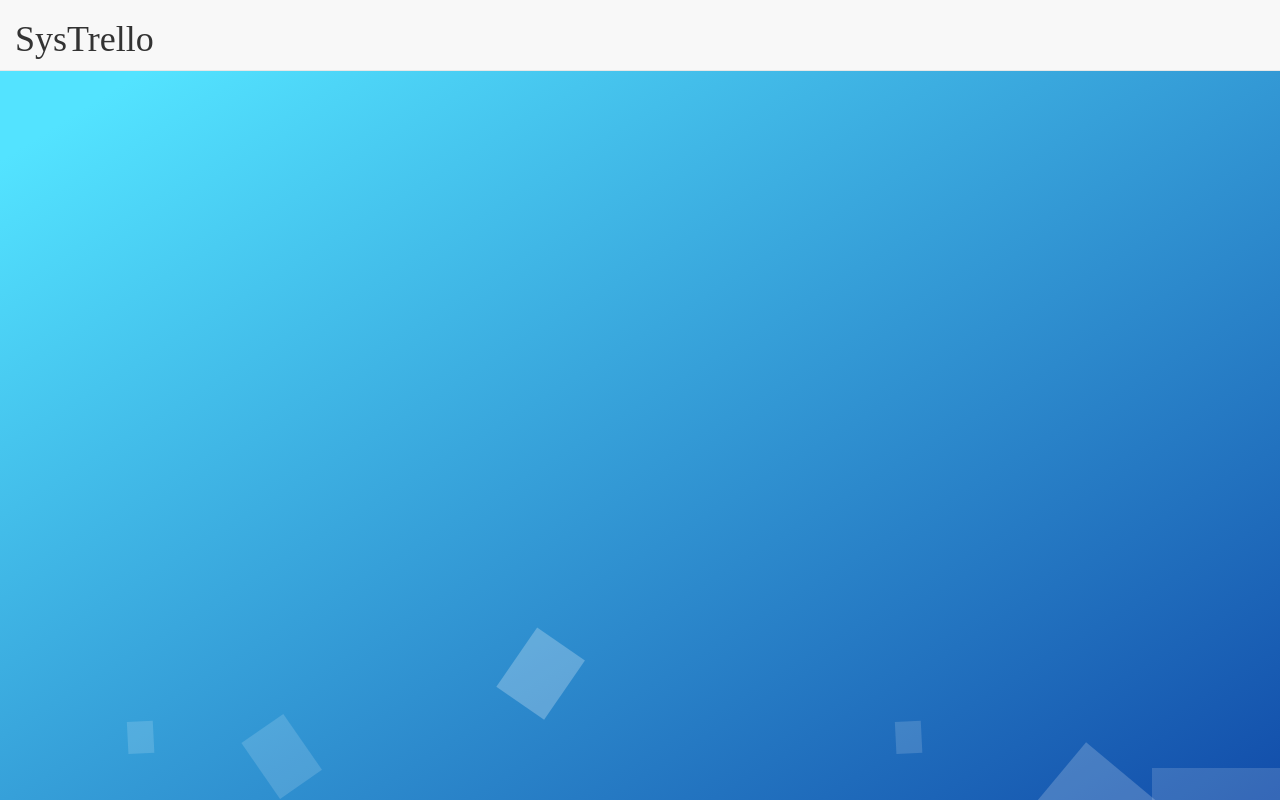
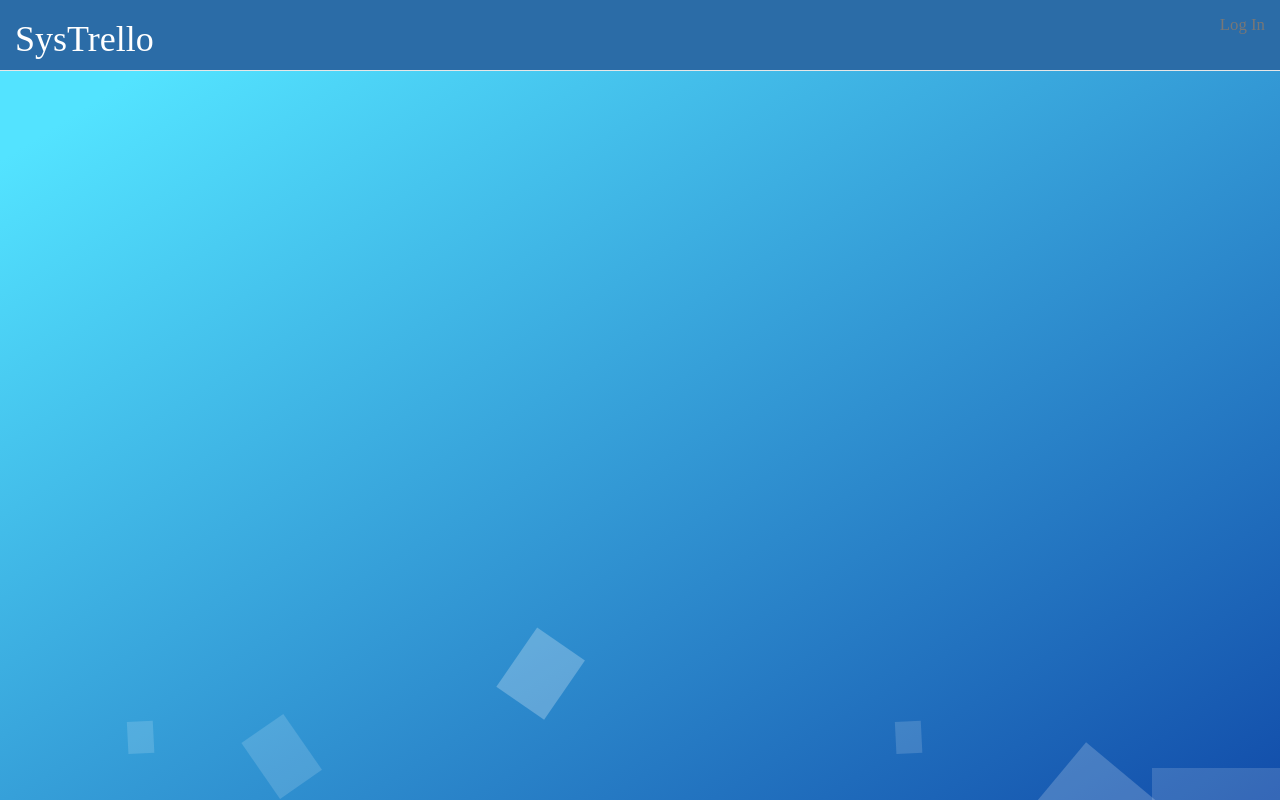
Before and after one commit to novoa97/TrelloWeb, a website: page public/formulari.html in a window 1280 px wide. Drawn offline with nearby package versions, Linux system fonts and the light colour scheme.

Commit message:
Bootstrap

```diff
--- a/public/formulari.html
+++ b/public/formulari.html
@@ -25,6 +25,11 @@
             <span class="icon-bar"></span>
           </button>
         </div>
+        <div class="collapse navbar-collapse" id="navbar-collapse-main">
+          <ul class="nav navbar-nav navbar-right">
+            <li><a href="#" class="active">Log In</a></li>
+          </ul>
+        </div>
       </div>
     </nav>
   <!--<div class="container">-->
--- a/public/main.css
+++ b/public/main.css
@@ -15,12 +15,10 @@ html,body{
   src: local('Source Sans Pro Light'), local('SourceSansPro-Light'), url(https://fonts.gstatic.com/s/sourcesanspro/v11/6xKydSBYKcSV-LCoeQqfX1RYOo3ik4zwlxdr.ttf) format('truetype');
 }
 
-h1 {
-  /*color: white;
-}
-
-.navbar .navbar-default .navbar-fixed-top {
-  background: #2b6ca7;*/
+.navbar {
+  background-color: #2b6ca7;
+  color: white;
+  font-size: 1.2em;
 }
 
 
```
